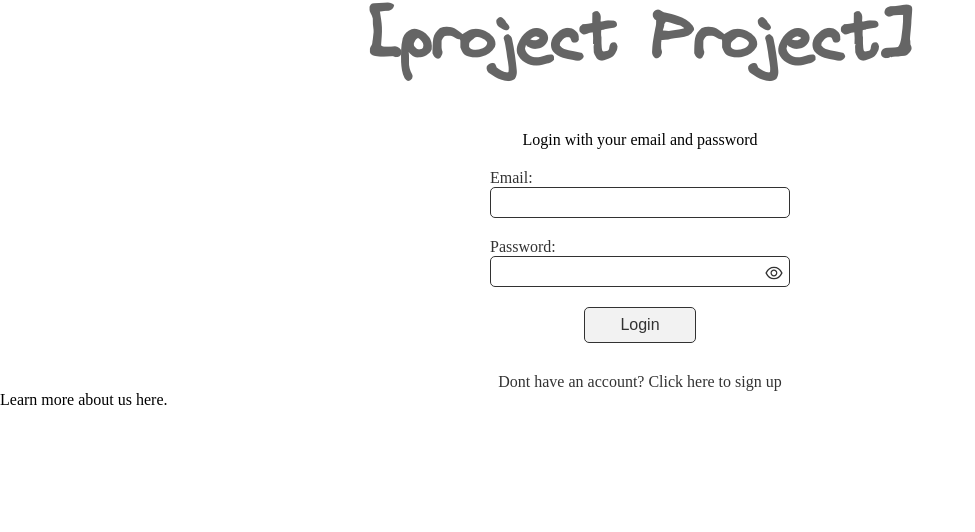
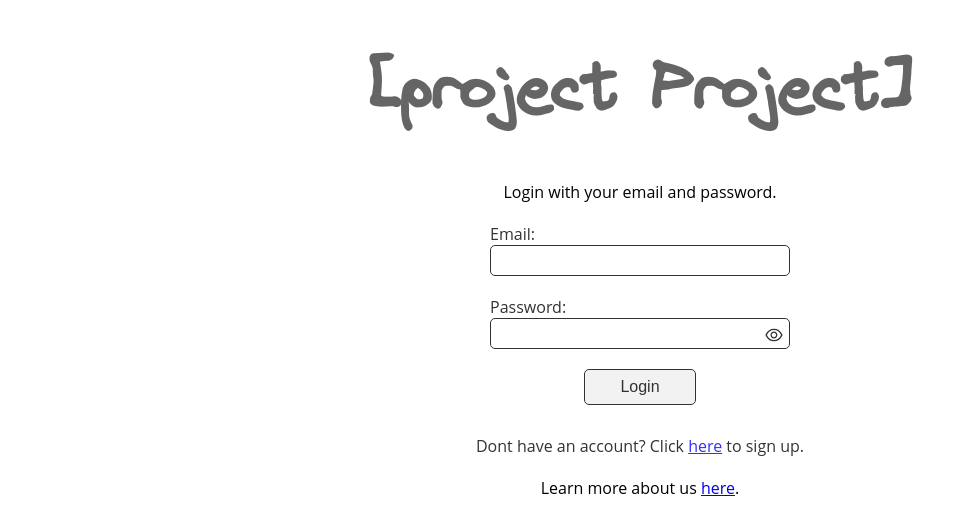
Before and after one commit to SMooreSwe/projectProject, a Next.js app: page / in a window 1280 px wide. Shown: the top 532 px of the page, without its empty margins (0-975 px from the left). Built offline with nearby package versions, Linux system fonts and the light colour scheme; no server answers.

Commit message:
updated font of login and signup pages

```diff
--- a/app/globals.css
+++ b/app/globals.css
@@ -1,3 +1,11 @@
+@font-face {
+  font-family: "Virgil";
+  src: url("../public/Virgil.woff2") format("woff2");
+  font-weight: 400;
+}
+
+@import url('https://fonts.googleapis.com/css2?family=Open+Sans:ital,wght@0,400;0,700;1,400&display=swap');
+
 :root {
   --font-mono: ui-monospace, Menlo, Monaco, "Cascadia Mono", "Segoe UI Mono",
     "Roboto Mono", "Oxygen Mono", "Ubuntu Monospace", "Source Code Pro",
@@ -67,12 +75,6 @@ body {
   font-family: "Virgil";
 }
 
-@font-face {
-  font-family: "Virgil";
-  src: url("../public/Virgil.woff2") format("woff2");
-  font-weight: 400;
-}
-
 .Logo {
   font-size: 1.5em;
   opacity: 0.8;
@@ -92,6 +94,7 @@ body {
 .signup__container {
   width: 100%;
   height: 100%;
+  font-family: "Open Sans", sans-serif;
 }
 
 .profileimage__container {
@@ -159,6 +162,11 @@ input[type="file"] {
   opacity: 0.8;
 }
 
+.main {
+  margin-top: 50px;
+  font-family: "Open Sans", sans-serif;
+}
+
 .form {
   position: relative;
   display: flex;
@@ -205,8 +213,6 @@ input[type="file"] {
   height: 100%;
   width: calc(100% - 150px);
 }
-
-/* DATE AND */
 .widget-container {
   display: flex;
   justify-content: space-between;
@@ -447,16 +453,8 @@ input[type="file"] {
   border-radius: 5px;
 }
 
-/* .password-div {
-  display: flex;
-
-} */
-
 .inputField--password {
   position: relative;
-  /* padding: 5px 10px; */
-
-
 }
 
 .formPasswordVisibility {
--- a/app/layout.tsx
+++ b/app/layout.tsx
@@ -2,7 +2,7 @@ import "./globals.css";
 
 export const metadata = {
   title: "[project Project]",
-  description: "Generated by create next app",
+  description: "[project Project] is a collaborative and interactive project management application that was ideated in two hours, planned in a day, then developed in 11 days by four full-stack Javascript bootcamp students.",
 };
 
 export default function RootLayout({
--- a/app/page.tsx
+++ b/app/page.tsx
@@ -1,5 +1,3 @@
-import { Inter } from "next/font/google";
-import styles from "./page.module.css";
 import { Form } from "./components/LoginForm";
 import Link from "next/link";
 import "./globals.css";
@@ -7,19 +5,17 @@ import "./globals.css";
 export default function Home() {
   return (
     <>
-      <main className="form">
+      <main className="form main">
         <h1 className="login__title">[project Project]</h1>
-        <p className="login__subtitle">Login with your email and password</p>
+        <p className="login__subtitle">Login with your email and password.</p>
         <Form />
         <Link className="login__message link" href="/signup">
-          Dont have an account? Click here to sign up
+          Dont have an account? Click <a href="/signup">here</a> to sign up.
+        </Link>
+        <Link href="/about" className="link">
+            Learn more about us <a href="/about">here</a>.
         </Link>
       </main>
-      <footer>
-        <Link href="/about" className="link">
-            Learn more about us here.
-        </Link>
-      </footer>
     </>
   );
 }
--- a/app/signup/components/SignUpForm.tsx
+++ b/app/signup/components/SignUpForm.tsx
@@ -126,7 +126,7 @@ export const Form = () => {
               />
               Choose image
             </label>
-            <p ref={uploadedImageName}>Select profileimage (Optional)</p>
+            <p ref={uploadedImageName}>Select a Profile Image (Optional)</p>
           </div>
         </div>
         <form className="form" onSubmit={handleSubmit}>
--- a/app/signup/page.tsx
+++ b/app/signup/page.tsx
@@ -4,7 +4,7 @@ import { Form } from "./components/SignUpForm";
 const Signup = () => {
   return (
     <>
-      <div>
+      <div className="main">
         <h1 className="signup__title"> [project Project]</h1>
         <p className="signup__subtitle">Please create an account</p>
       </div>
```
Also changed, not shown: app/page.module.css (deleted, +0 -267 lines).
